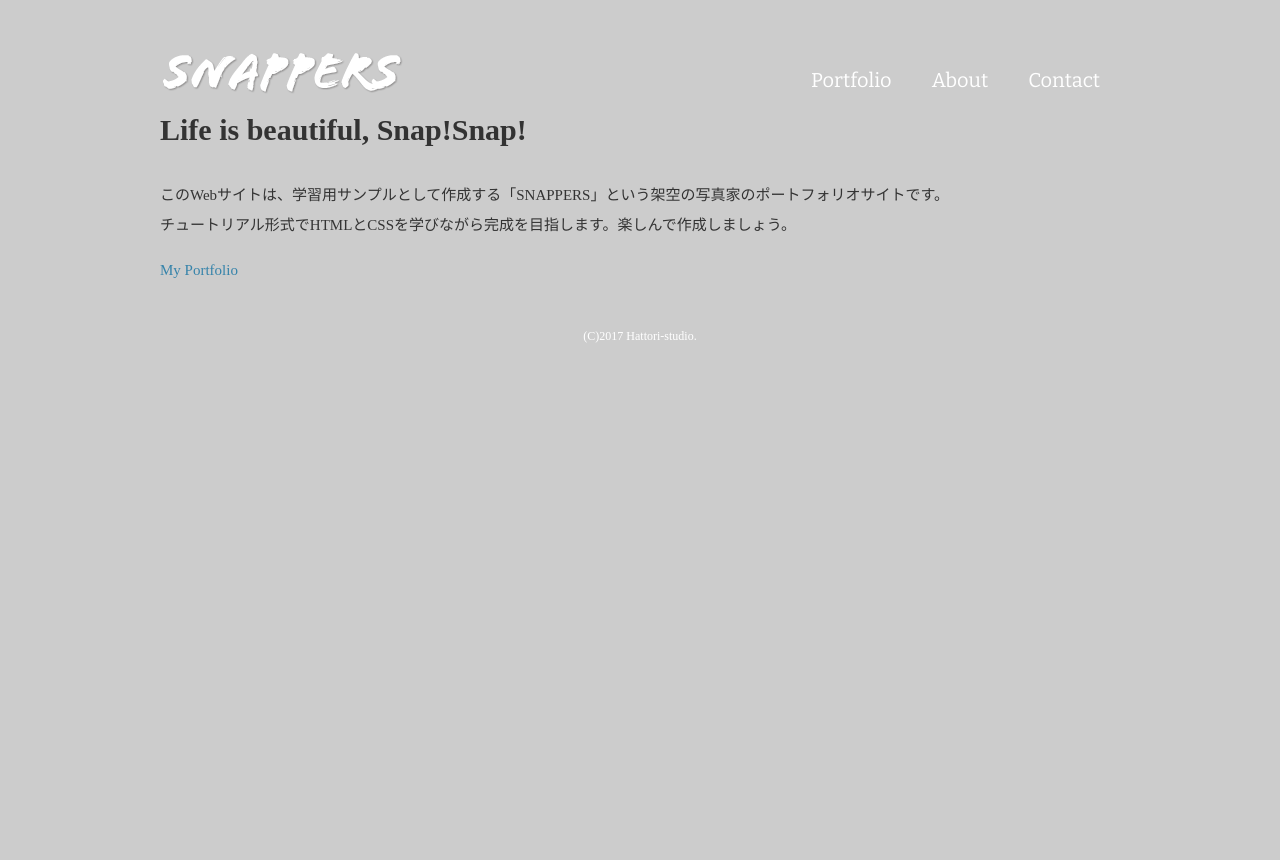
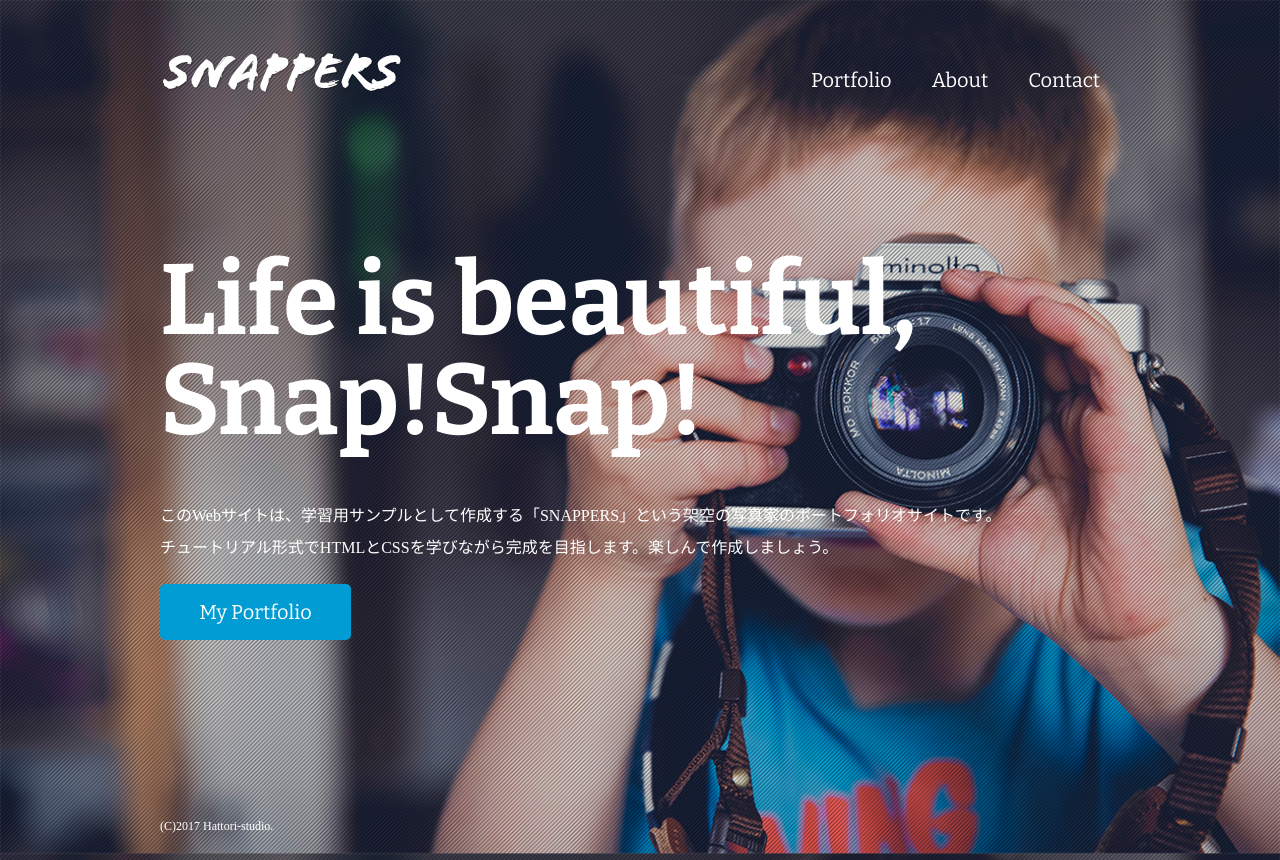
Before and after one commit to knmsy1125/SNAPPERS, a plain HTML site: page index.html in a window 1280 px wide. Before the commit the page ends 800 px from the top, so only its background shows below. Drawn offline with nearby package versions, Linux system fonts and the light colour scheme.

Commit message:
css/style.css編集

```diff
--- a/css/style.css
+++ b/css/style.css
@@ -87,3 +87,54 @@ footer {
 footer small {
   font-size: 12px;
 }
+
+#index h1 {
+  font-size: 100px;
+  line-height: 1;
+  color: #ffffff;
+  font-family: 'Bitter', serif;
+  margin-bottom: 50px;
+}
+
+#index .content {
+  margin-top: 150px;
+}
+
+#index p {
+  font-size: 16px;
+  color: #ffffff;
+}
+
+.btn a {
+  background-color: #009cd3;
+  color: #ffffff;
+  font-size: 20px;
+  font-family: 'Bitter', serif;
+  width: 185px;
+  display: block;
+  text-align: center;
+  line-height: 50px;
+  margin-top: 20px;
+  border-radius: 5px;
+  border: 3px solid #009cd3;
+}
+
+.btn a:hover {
+  text-decoration: none;
+  background-color: #ffffff;
+  color: #009cd3;
+}
+
+#index footer {
+  width: 960px;
+  margin: 150px auto 0 auto;
+  text-align: left;
+}
+
+#index {
+  background-image: url(../images/bg-index.jpg);
+  background-repeat: no-repeat;
+  background-position: center center;
+  background-attachment: fixed;
+  background-size: cover;
+}
```
